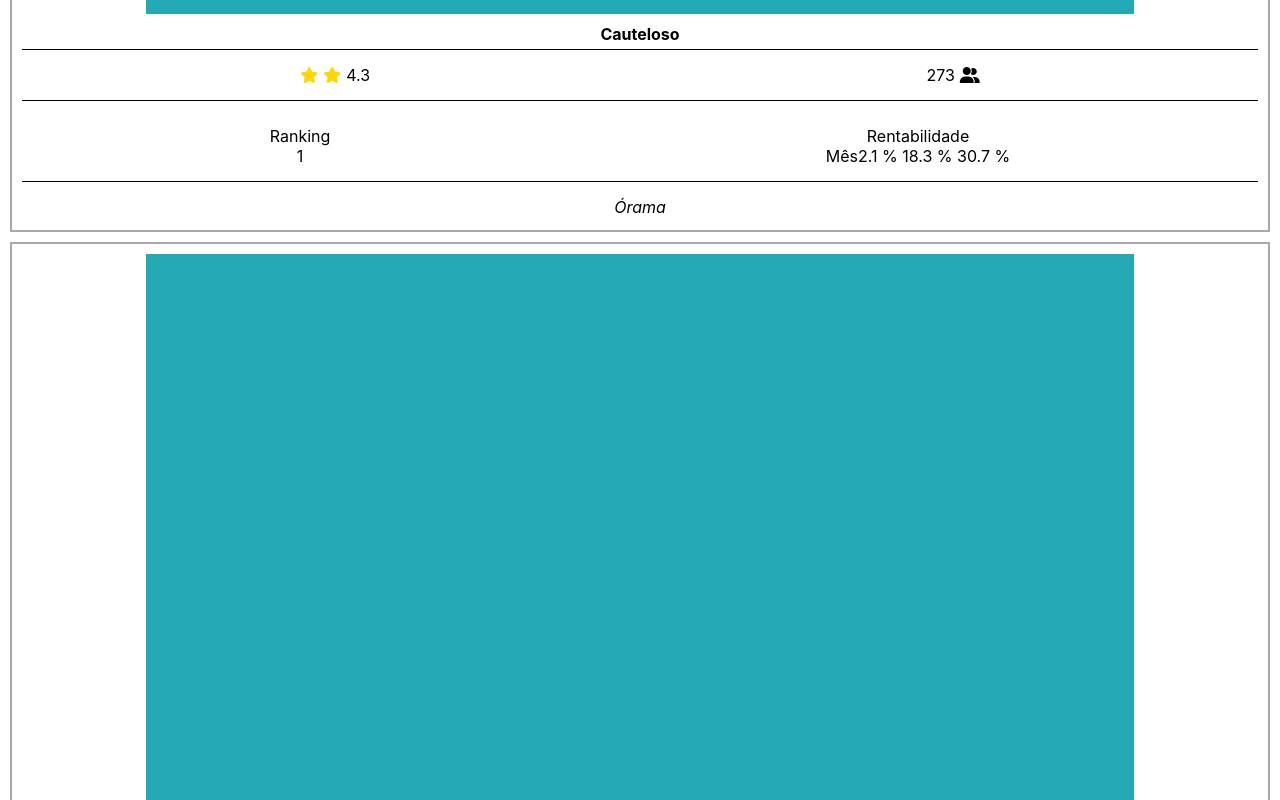
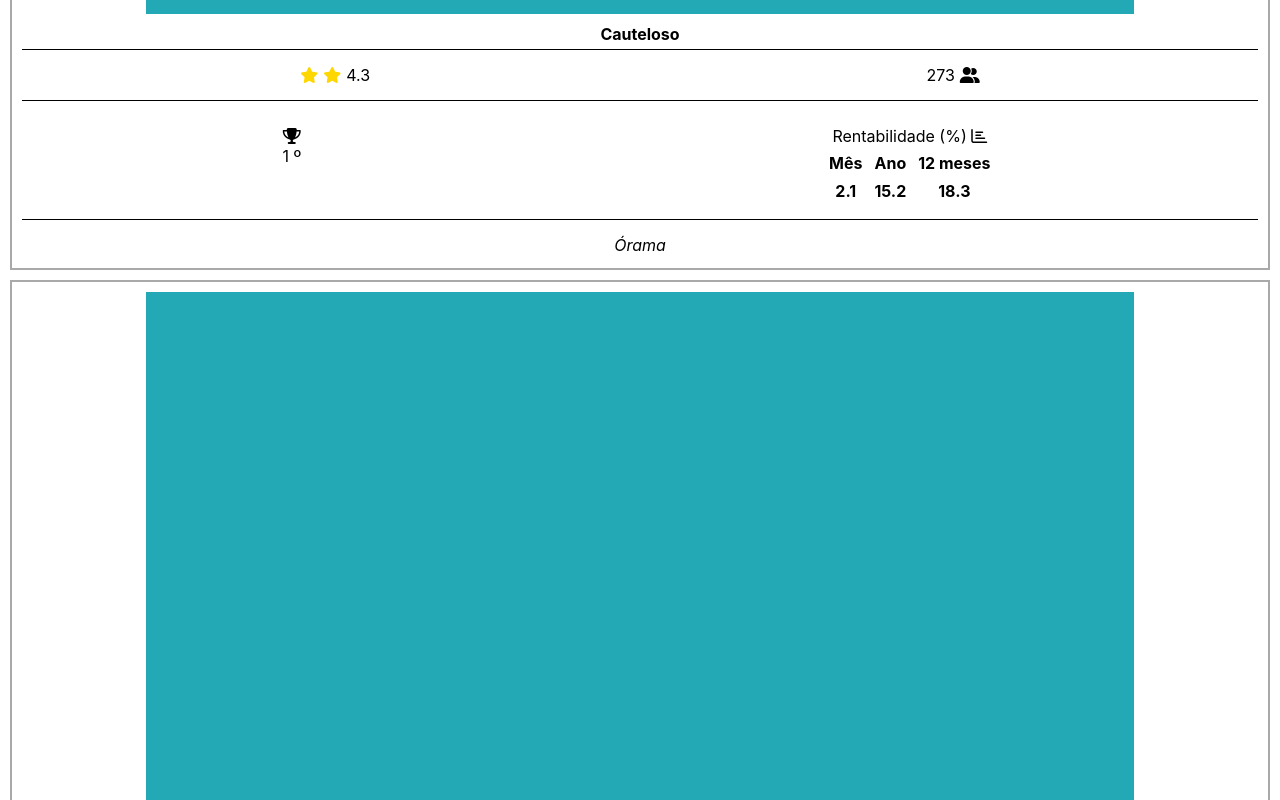
Before and after one commit to flpnascto/spartrybe, a React (Create React App) app: page / in a window 1280 px wide. Shown: the part 1120-1920 px from the top of the page. Built offline with nearby package versions, Linux system fonts and the light colour scheme.

Commit message:
feat Ranking

```diff
--- a/src/components/Ranking.jsx
+++ b/src/components/Ranking.jsx
@@ -9,15 +9,23 @@ class Ranking extends React.Component {
     return (
       <div className="ranking">
         <div>
-          Ranking <br/>
-          <span className="position">{position}</span>
+        <i class="fas fa-trophy"></i> <br/>
+          <span className="position">{position} º </span>
         </div>
         <div>
-          Rentabilidade <br/>
-          Mês
-          <span className="profit">{profitability.oneMonth} % </span>
-          <span className="profit">{profitability.oneYear} % </span>
-          <span className="profit">{profitability.twoYear} % </span>
+          Rentabilidade (%) <i class="far fa-chart-bar"></i><br/>
+          <table className="profit-table">
+            <tr className="profit-table-row">
+              <th className="profit-table-column">Mês</th>
+              <th className="profit-table-column">Ano</th>
+              <th className="profit-table-column">12 meses</th>
+            </tr>
+            <tr className="profit-table-row">
+              <th>{profitability.oneMonth}</th>
+              <th>{profitability.ytd}</th>
+              <th>{profitability.oneYear}</th>
+            </tr>
+          </table>
         </div>
       </div>
     );
--- a/src/styles/Ranking.css
+++ b/src/styles/Ranking.css
@@ -7,3 +7,8 @@
   padding-top: 10px;
   padding-bottom: 15px;
 }
+
+.profit-table-column {
+  padding: 5px;
+  text-align: left;
+}
```
